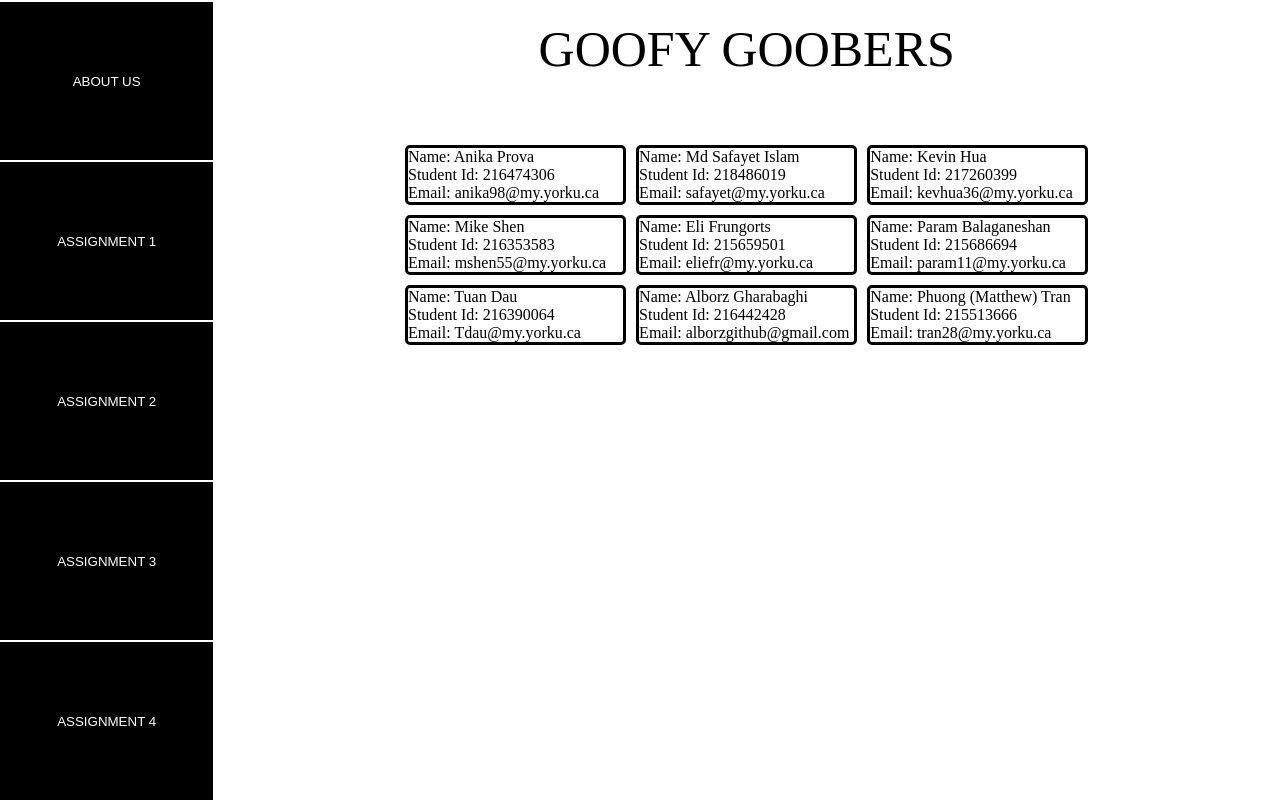
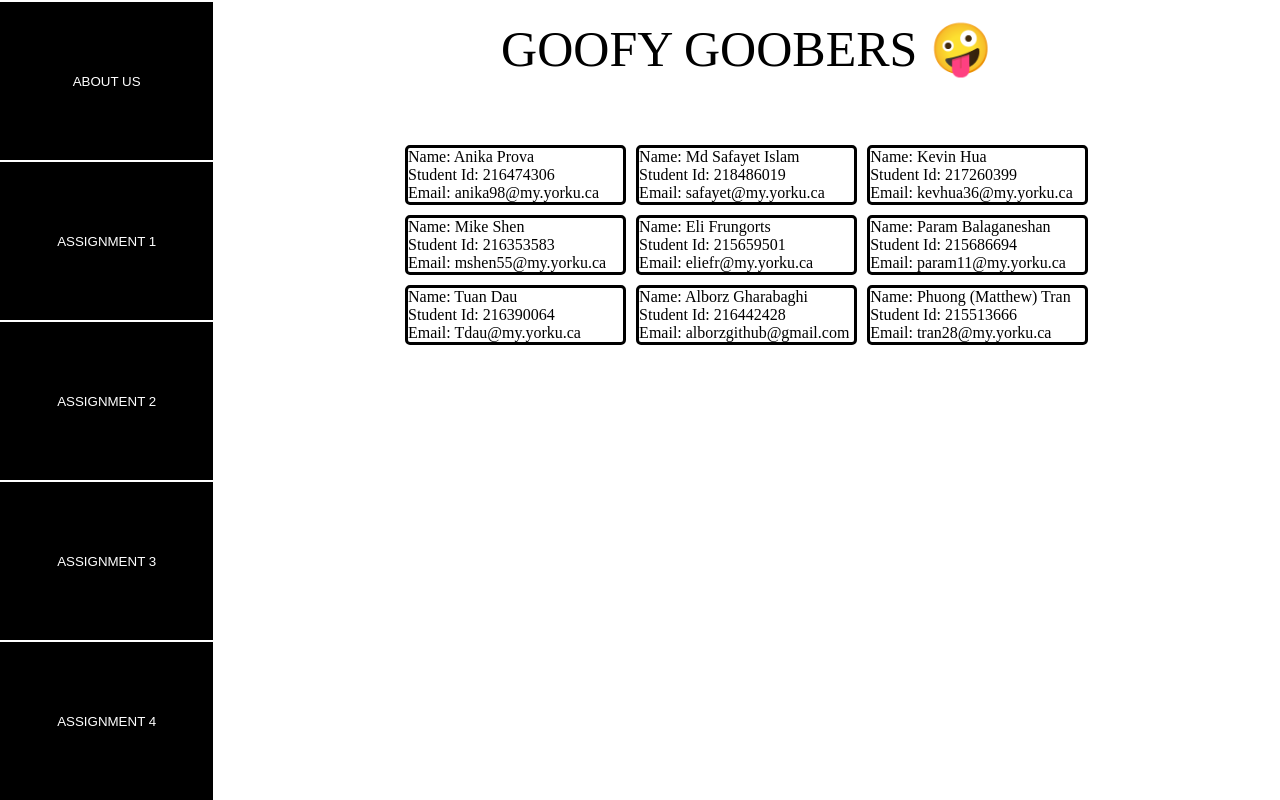
Before and after one commit to EECS4314/website, a React (Create React App) app: page / in a window 1280 px wide. Built offline with nearby package versions, Linux system fonts and the light colour scheme.

Commit message:
feat: added based emoji to team title in about us page

```diff
--- a/src/parts/aboutUs.js
+++ b/src/parts/aboutUs.js
@@ -114,7 +114,7 @@ const AboutUs = () => {
   };
   return (
     <Wrapper>
-      <Title>GOOFY GOOBERS</Title>
+      <Title>GOOFY GOOBERS 🤪</Title>
       {MemberGrid()}
     </Wrapper>
   );
```
